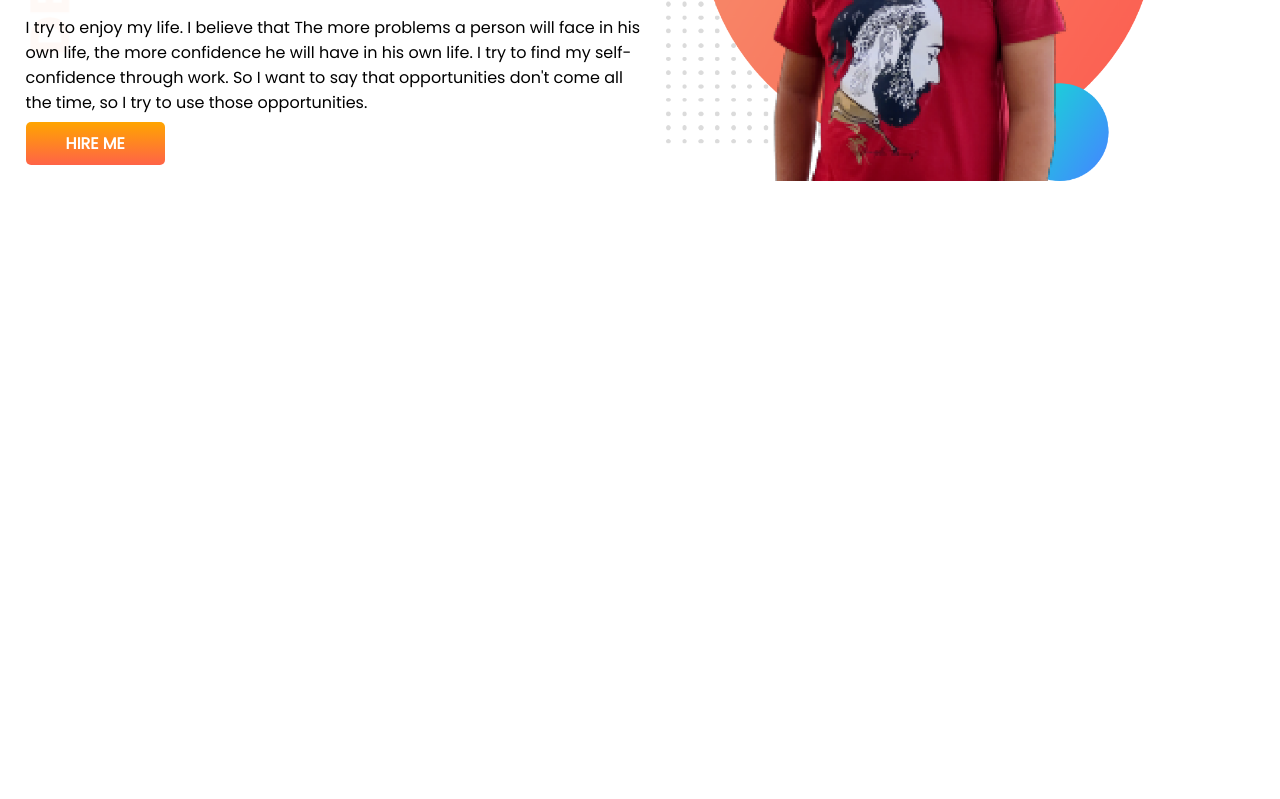
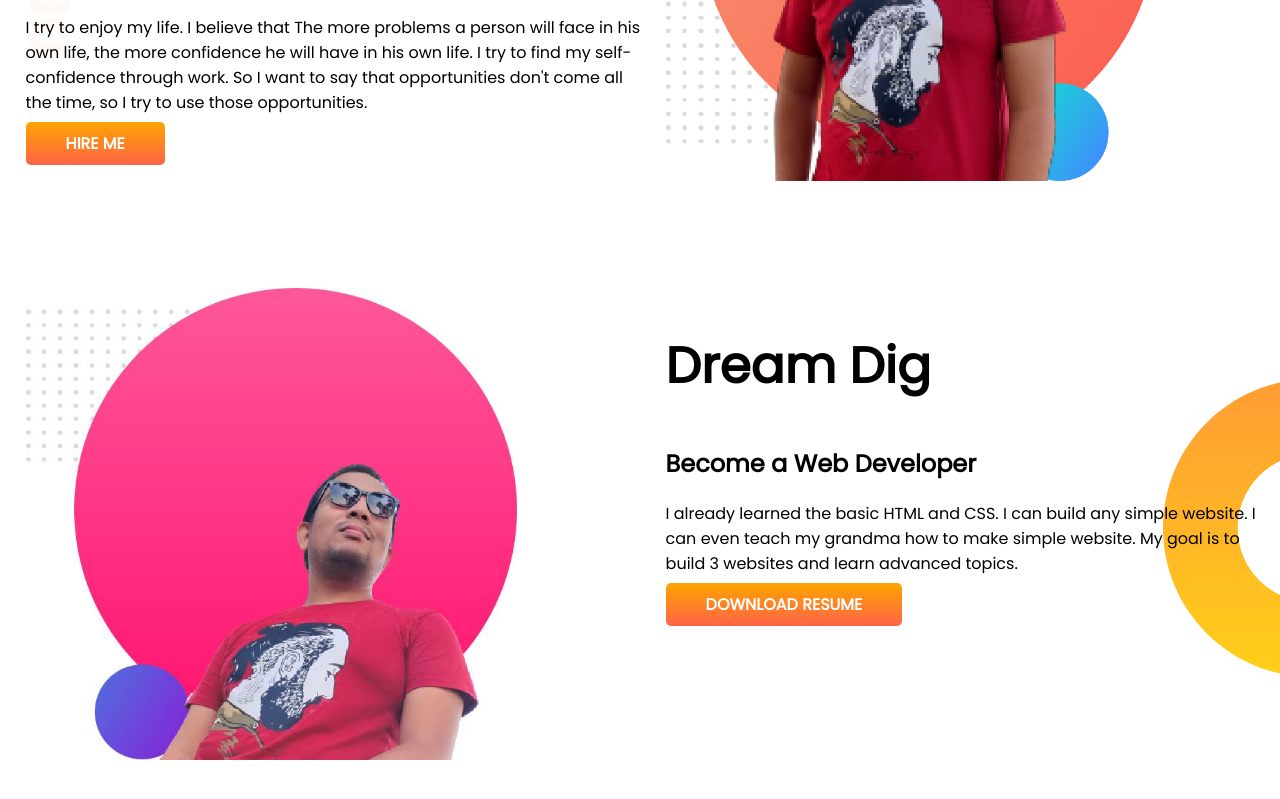
Before and after one commit to Mihir160/practiceportfolio, a plain HTML site: page index.html in a window 1280 px wide. Shown: the part 307-1106 px from the top of the page. Before the commit the page ends 800 px from the top, so only its background shows below. Drawn offline with Linux system fonts and the light colour scheme.

Commit message:
2nd commit

```diff
--- a/index.html
+++ b/index.html
@@ -23,5 +23,21 @@
             <img src="img/img1.png" alt="">
         </div>
    </section>
+
+   <section class="dream-big">
+    <div class="halfwidth">
+        <img src="img/img2.jpg" alt="">
+
+    </div>
+    <div class="halfwidth">
+        <h1>Dream Dig</h1>
+        <h2>Become a Web Developer</h2>
+        <p>I already learned the basic HTML and CSS. I can build any simple website. I can even teach my grandma
+             how to make simple website. My goal is to build 3 websites and learn advanced topics.</p>
+
+        <a class="linkbutton" target="_blank" href="https://www.linkedin.com/in/mihir-roy-676972204/">DOWNLOAD RESUME</a>
+    </div>
+
+   </section>
 </body>
 </html>
--- a/style.css
+++ b/style.css
@@ -10,6 +10,7 @@ h1{
 }
 section{
     display: flex;
+    margin-bottom: 100px;
 }
 .halfwidth{
     width: 50%;
@@ -31,3 +32,8 @@ section{
     background-image: url(img/top-banner.png);
     background-repeat: no-repeat;
 }
+.dream-big{
+    background-image: url(images/dream-bg.png);
+    background-repeat: no-repeat;
+    background-position: right;
+}
```
Also changed, not shown: img/IMG20211025145657-removebg-preview.png (added), img/img2.jpg (added).
